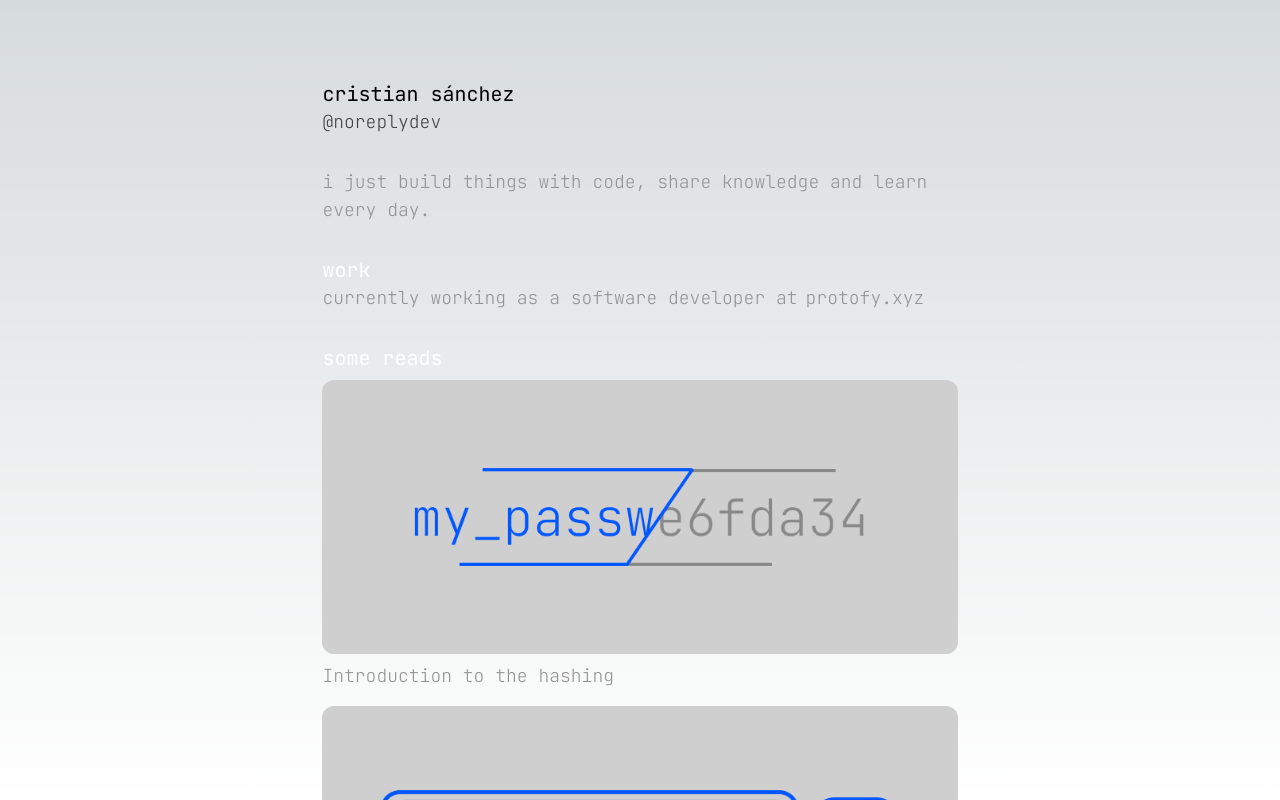
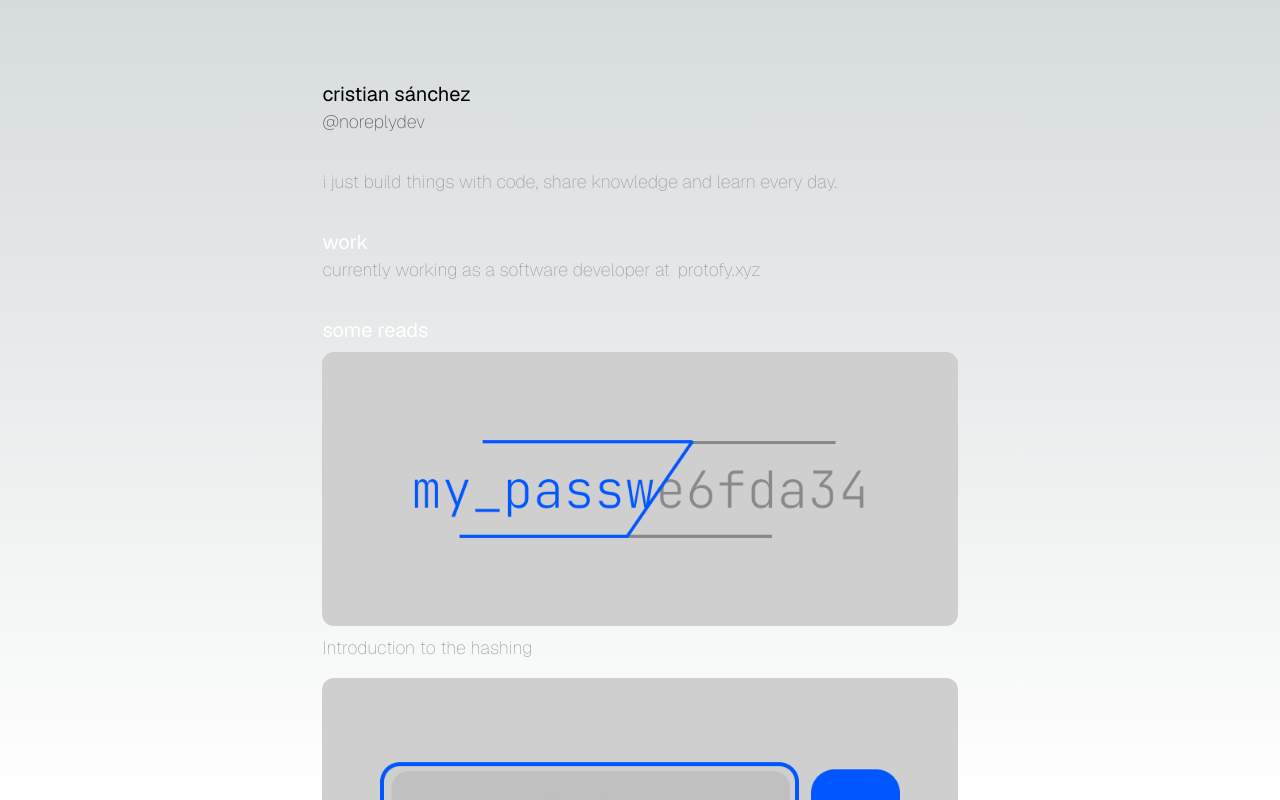
Before and after one commit to noreplydev/noreplydev.sh, a Next.js app: page / in a window 1280 px wide. Built offline with nearby package versions, Linux system fonts and the light colour scheme.

Commit message:
[FT] Updated project font

```diff
--- a/app/layout.tsx
+++ b/app/layout.tsx
@@ -1,8 +1,9 @@
 import type { Metadata } from 'next'
 import { JetBrains_Mono } from 'next/font/google'
 import './globals.css'
+import { GeistSans } from 'geist/font/sans'
 
-const jetbrains = JetBrains_Mono({
+export const jetbrains = JetBrains_Mono({
   weight: ['200', '400', '500', '600', '700'],
   subsets: ['latin-ext'],
 })
@@ -19,7 +20,7 @@ export default function RootLayout({
 }) {
   return (
     <html lang="en" className='h-full w-full'>
-      <body className={`h-full w-full ${jetbrains.className}`}>{children}</body>
+      <body className={`h-full w-full  ${GeistSans.className}`}>{children}</body>
     </html>
   )
 }
--- a/package.json
+++ b/package.json
@@ -9,6 +9,7 @@
     "lint": "next lint"
   },
   "dependencies": {
+    "geist": "^1.2.2",
     "gray-matter": "^4.0.3",
     "lucide-react": "^0.292.0",
     "next": "14.0.2",
```
